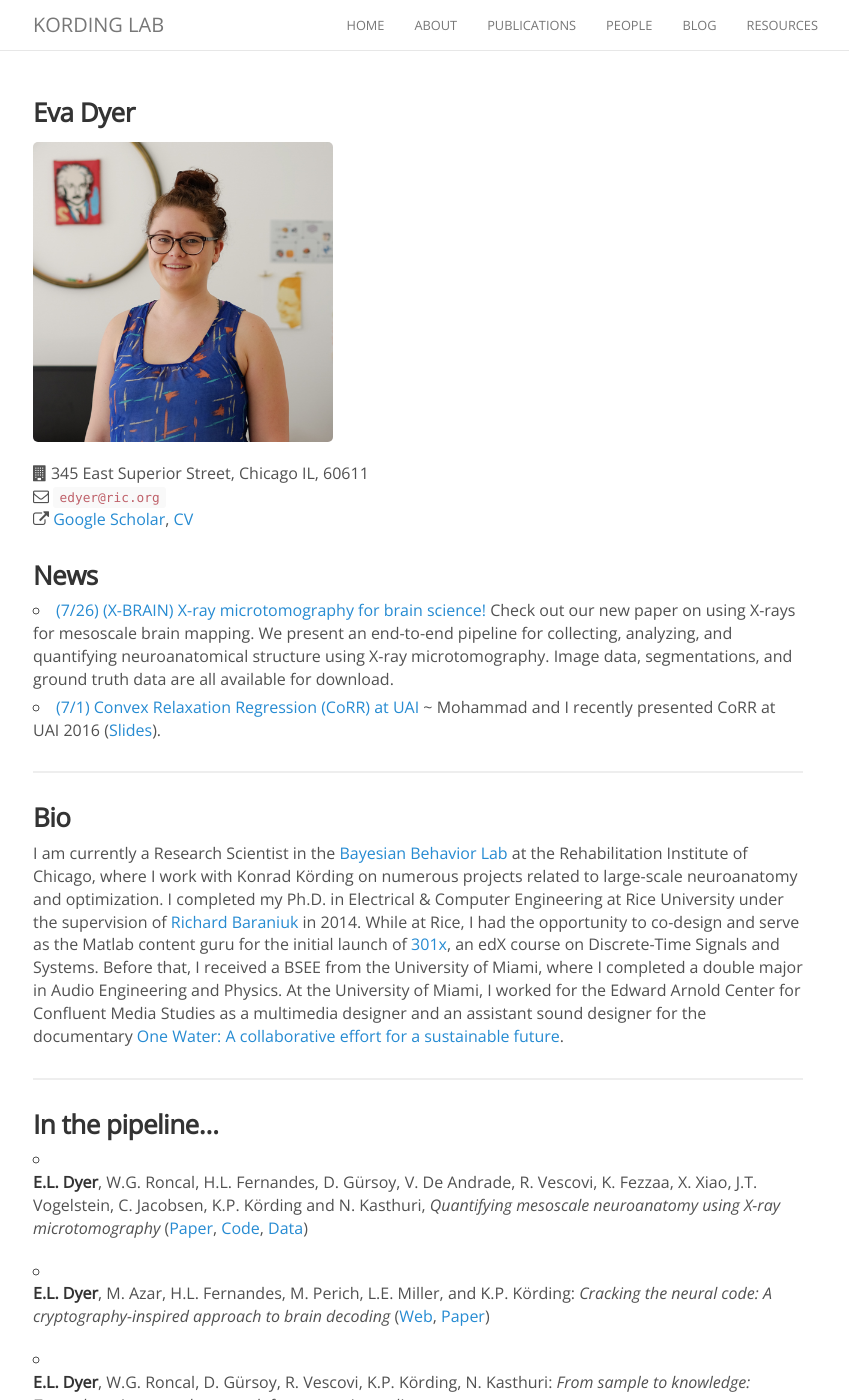
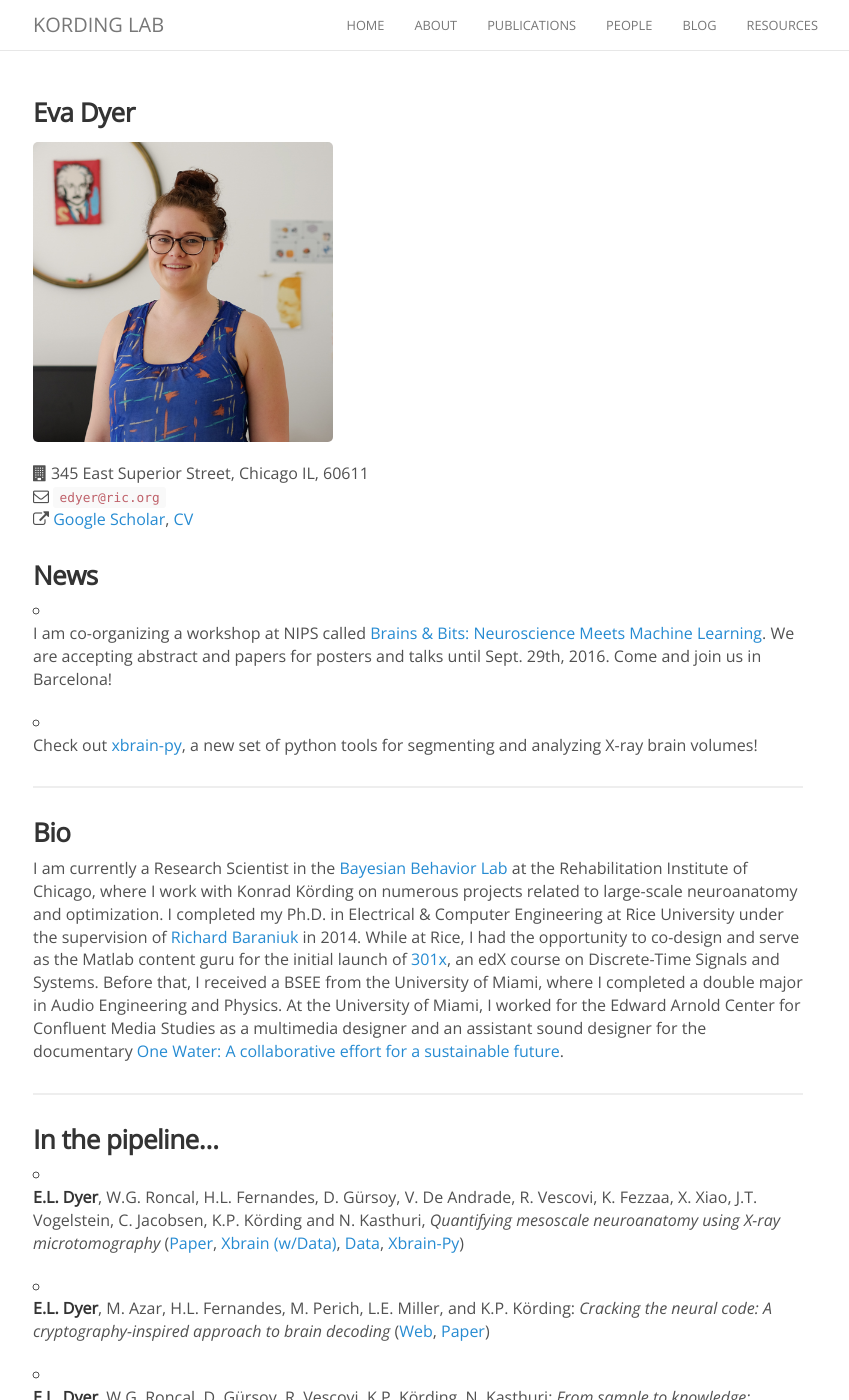
Before and after one commit to KordingLab/KordingLab.github.io, a Jekyll site: the page built from _people/eva_dyer.md, in a window 1280 px wide and 1400 px high. Shown: the whole window, without its empty margins (222-1071 px from the left). Built offline with Jekyll 4.4.1, drawn with Linux system fonts in a browser that asks for light colours; nearby versions of some CDN libraries; comment, search, counter and statistics services are not loaded.

Commit message:
Update eva_dyer.md

```diff
--- a/_people/eva_dyer.md
+++ b/_people/eva_dyer.md
@@ -14,19 +14,19 @@ joined: 2014
  [Google Scholar](https://scholar.google.com/citations?user=Sb_jcHcAAAAJ&hl=en&oi=ao), [CV](https://www.dropbox.com/s/5ynd3f9uixkdb1e/Dyer_CV.pdf?dl=0)
 
 ### News
-- [(7/26) (X-BRAIN) X-ray microtomography for brain science!](http://docs.neurodata.io/xbrain/) Check out our new paper on using X-rays for mesoscale brain mapping. We present an end-to-end pipeline for collecting, analyzing, and quantifying neuroanatomical structure using X-ray microtomography. Image data, segmentations, and ground truth data are all available for download.
-- [(7/1) Convex Relaxation Regression (CoRR) at UAI](http://dl.dropboxusercontent.com/u/1260288/Papers/Azar_UAI2016.pdf) ~ Mohammad and I recently presented CoRR at UAI 2016 ([Slides](https://dl.dropboxusercontent.com/u/1260288/Talks/Dyer_UAI2016.pdf)).
+- I am co-organizing a workshop at NIPS called [Brains & Bits: Neuroscience Meets Machine Learning](http://www.stat.ucla.edu/~akfletcher/brainsbits.html). We are accepting abstract and papers for posters and talks until Sept. 29th, 2016. Come and join us in Barcelona!
+
+- Check out [xbrain-py](http://github.com/evadyer/xbrain-py), a new set of python tools for segmenting and analyzing X-ray brain volumes!
 <hr>
 
 ### Bio
-
 
 I am currently a Research Scientist in the [Bayesian Behavior Lab](http://klab.smpp.northwestern.edu/wiki/index.php5/Main_Page) at the Rehabilitation Institute of Chicago, where I work with Konrad Körding on numerous projects related to large-scale neuroanatomy and optimization. I completed my Ph.D. in Electrical & Computer Engineering at Rice University under the supervision of [Richard Baraniuk](http://web.ece.rice.edu/richb/) in 2014. While at Rice, I had the opportunity to co-design and serve as the Matlab content guru for the initial launch of [301x](https://www.edx.org/course/discrete-time-signals-systems-part-1-ricex-elec301-1x), an edX course on Discrete-Time Signals and Systems. Before that, I received a BSEE from the University of Miami, where I completed a double major in Audio Engineering and Physics. At the University of Miami, I worked for the Edward Arnold Center for Confluent Media Studies as a multimedia designer and an assistant sound designer for the documentary [One Water: A collaborative effort for a sustainable future](http://www.onewater.org/movie).
 
 <hr>
 
 ### In the pipeline...
-- **E.L. Dyer**, W.G. Roncal, H.L. Fernandes, D. Gürsoy, V. De Andrade, R. Vescovi, K. Fezzaa, X. Xiao, J.T. Vogelstein, C. Jacobsen, K.P. Körding and N. Kasthuri, _Quantifying mesoscale neuroanatomy using X-ray microtomography_  ([Paper](http://dl.dropboxusercontent.com/u/1260288/Papers/Dyer_Xbrain2016.pdf), [Code](http://github.com/neurodata/xbrain/tree/master/code), [Data](http://github.com/neurodata/xbrain/tree/master/data))
+- **E.L. Dyer**, W.G. Roncal, H.L. Fernandes, D. Gürsoy, V. De Andrade, R. Vescovi, K. Fezzaa, X. Xiao, J.T. Vogelstein, C. Jacobsen, K.P. Körding and N. Kasthuri, _Quantifying mesoscale neuroanatomy using X-ray microtomography_  ([Paper](https://arxiv.org/abs/1604.03629), [Xbrain (w/Data)](http://github.com/neurodata/xbrain/tree/master/code), [Data](http://github.com/neurodata/xbrain/tree/master/data), [Xbrain-Py](http://github.com/evadyer/xbrain-py))
 
 - **E.L. Dyer**, M. Azar, H.L. Fernandes, M. Perich, L.E. Miller, and K.P. Körding: _Cracking the neural code: A cryptography-inspired approach to brain decoding_ ([Web](http://kordinglab.com/DAD/), [Paper](http://www.dropbox.com/s/qqdabo7drryq42m/Dyer_DAD2016.pdf?dl=0))<br>
 
```
